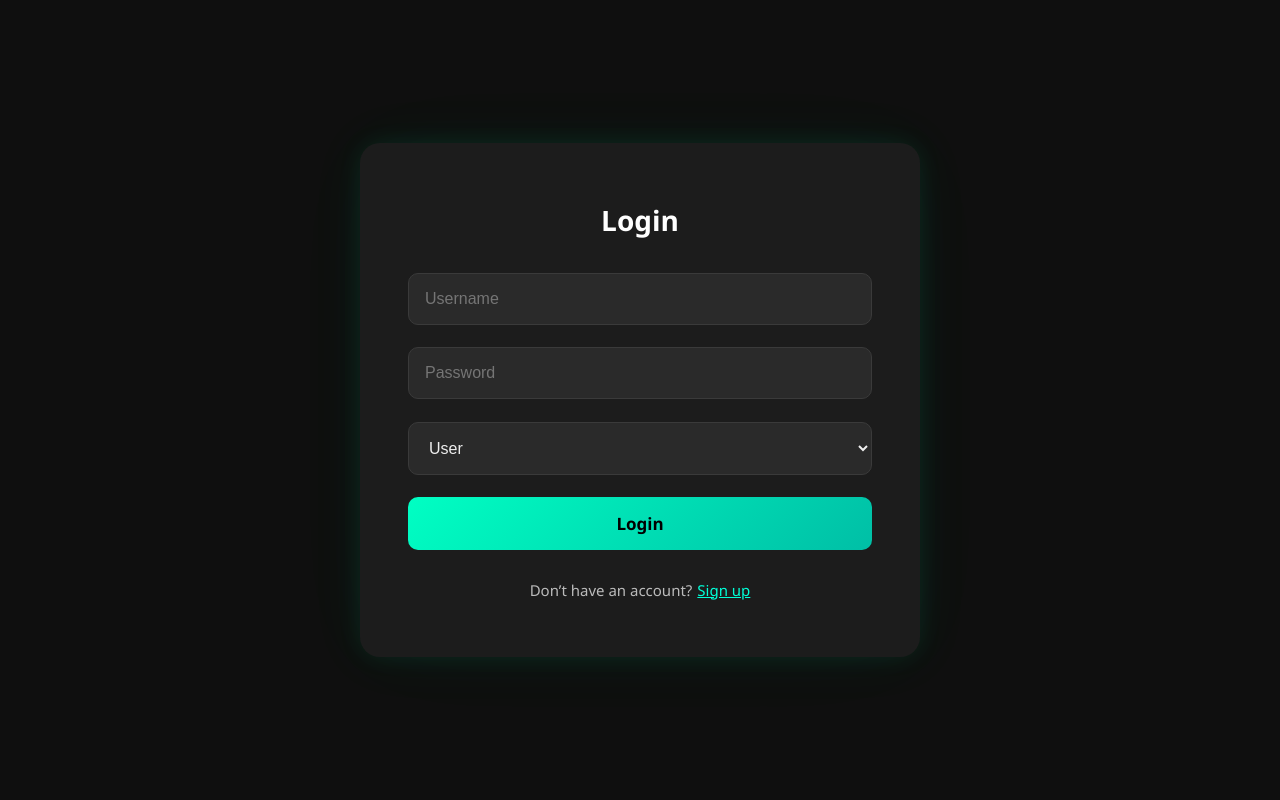
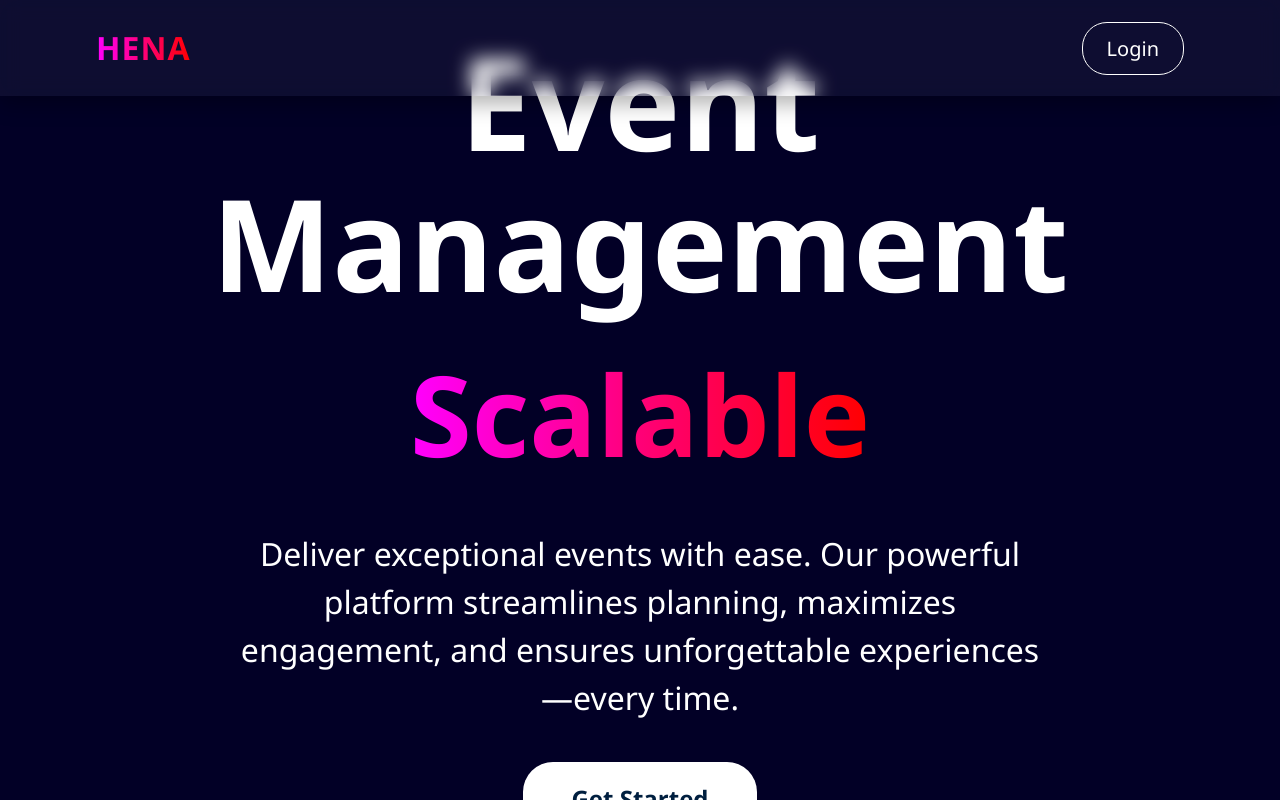
Before and after one commit to Sarah-Mazhar/Aspect-henaApp, a React (Vite) app in the folder frontend/: page / in a window 1280 px wide. Before the commit this address led to /login. Built offline with nearby package versions, Linux system fonts and the light colour scheme.

Commit message:
landing page

```diff
--- a/frontend/package.json
+++ b/frontend/package.json
@@ -11,6 +11,7 @@
   },
   "dependencies": {
     "axios": "^1.9.0",
+    "framer-motion": "^12.12.1",
     "react": "^19.1.0",
     "react-dom": "^19.1.0",
     "react-icons": "^5.5.0",
--- a/frontend/src/App.jsx
+++ b/frontend/src/App.jsx
@@ -15,12 +15,14 @@ import HostCreateEventPage from "./features/host/HostCreateEventPage";
 import AdminProfilePage from "./features/admin/adminProfilePage";
 import HostProfilePage from "./features/host/HostProfilePage";
 import UserProfilePage from "./features/user/UserProfilePage";
+import LandingPage from './features/home/LandingPage';
 
 function App() {
   return (
     <Routes>
       {/* Public Routes */}
-      <Route path="/" element={<Navigate to="/login" />} />
+      <Route path="/" element={<LandingPage />} />
+      {/* <Route path="/" element={<Navigate to="/login" />} /> */}
       <Route path="/signup" element={<Register />} />
       <Route path="/login" element={<Login />} />
 
--- /dev/null
+++ b/frontend/src/features/home/LandingPage.css
@@ -0,0 +1,146 @@
+* {
+  box-sizing: border-box;
+}
+
+body, html, #root {
+  margin: 0;
+  padding: 0;
+  height: 100%;
+  width: 100%;
+  font-family: 'Segoe UI', Tahoma, Geneva, Verdana, sans-serif;
+  background: #020026;
+  overflow: hidden;
+}
+
+.landing-wrapper {
+  height: 100vh;
+  width: 100vw;
+  display: flex;
+  flex-direction: column;
+  color: white;
+  background: #020026;
+}
+
+/* Gradient text */
+.gradient-text {
+  background: linear-gradient(to right, #ff00ff, #ff0077, #ff0000);
+  -webkit-background-clip: text;
+  -webkit-text-fill-color: transparent;
+}
+
+/* Navbar */
+.navbar {
+  display: flex;
+  justify-content: space-between;
+  align-items: center;
+  padding: 3rem 6rem;
+  font-size: 1.5rem;
+  background: rgba(255, 255, 255, 0.05);
+  backdrop-filter: blur(10px);
+  box-shadow: 0 8px 20px rgba(0, 0, 0, 0.3);
+  z-index: 1;
+}
+
+.nav-left {
+  display: flex;
+  align-items: center;
+}
+
+.nav-logo {
+  display: flex;
+  align-items: center;
+  gap: 0.5rem;
+  font-size: 2rem;
+  font-weight: bold;
+  letter-spacing: 1px;
+}
+
+.nav-right button {
+  margin-left: 1rem;
+  background: transparent;
+  color: white;
+  border: 1px solid white;
+  padding: 0.75rem 1.5rem;
+  border-radius: 25px;
+  cursor: pointer;
+  font-size: 1.25rem;
+}
+
+/* Main Content */
+.landing-container {
+  flex: 1;
+  display: flex;
+  flex-direction: column;
+  justify-content: center;
+  align-items: center;
+  text-align: center;
+  padding: 0 1rem;
+  margin-top: 2rem;
+}
+
+.main-title {
+  font-size: 8rem;
+  font-weight: bold;
+  line-height: 1.1;
+  margin: 0;
+  text-align: center;
+}
+
+.changing-word {
+  display: block;
+  font-weight: bold;
+  background: linear-gradient(to right, #ff00ff, #ff0077, #ff0000);
+  -webkit-background-clip: text;
+  -webkit-text-fill-color: transparent;
+  font-size: 7rem;
+  margin-top: 1rem;
+}
+
+p {
+  font-size: 2rem;
+  margin-top: 2rem;
+  max-width: 800px;
+}
+
+/* Get Started Button */
+.get-started {
+  margin-top: 2.5rem;
+  padding: 1.25rem 3rem;
+  background: white;
+  color: #001f3f;
+  font-size: 1.5rem;
+  border: none;
+  border-radius: 30px;
+  cursor: pointer;
+  font-weight: bold;
+}
+
+.get-started:hover {
+  background-color: #ccc;
+}
+
+/* All icons fading in at once and staying */
+.fade-all-icons {
+  margin-top: 6rem;
+  display: flex;
+  justify-content: center;
+  align-items: center;
+  gap: 4rem;
+  flex-wrap: wrap;
+}
+
+.feature-static {
+  display: flex;
+  flex-direction: column;
+  align-items: center;
+  font-size: 1.5rem;
+  font-weight: bold;
+  text-align: center;
+  color: white;
+}
+
+.feature-static .feature-icon {
+  font-size: 4rem;
+  margin-bottom: 1rem;
+  color: #ff80ab;
+}
--- /dev/null
+++ b/frontend/src/features/home/LandingPage.jsx
@@ -0,0 +1,82 @@
+import React, { useEffect, useState } from 'react';
+import './LandingPage.css';
+import { useNavigate } from 'react-router-dom';
+import { motion, AnimatePresence } from 'framer-motion';
+import { FaBolt, FaChartLine, FaCloud, FaMagic } from 'react-icons/fa';
+
+const words = ['Efficient', 'Scalable', 'Digitized', 'Simplified'];
+
+const featureItems = [
+  { icon: <FaBolt className="feature-icon" />, label: 'Efficient' },
+  { icon: <FaChartLine className="feature-icon" />, label: 'Scalable' },
+  { icon: <FaCloud className="feature-icon" />, label: 'Digitized' },
+  { icon: <FaMagic className="feature-icon" />, label: 'Simplified' },
+];
+
+const LandingPage = () => {
+  const [index, setIndex] = useState(0);
+  const navigate = useNavigate();
+
+  useEffect(() => {
+    const interval = setInterval(() => {
+      setIndex(prev => (prev + 1) % words.length);
+    }, 3000);
+    return () => clearInterval(interval);
+  }, []);
+
+  return (
+    <div className="landing-wrapper">
+      <nav className="navbar">
+        <div className="nav-left">
+          <span className="nav-logo">
+            <span className="gradient-text">HENA</span>
+          </span>
+        </div>
+        <div className="nav-right">
+          <button onClick={() => navigate('/login')}>Login</button>
+        </div>
+      </nav>
+
+      <div className="landing-container">
+        <div className="main-title">Event Management</div>
+        <AnimatePresence mode="wait">
+          <motion.div
+            key={words[index]}
+            className="changing-word"
+            initial={{ opacity: 0, y: 10 }}
+            animate={{ opacity: 1, y: 0 }}
+            exit={{ opacity: 0, y: -10 }}
+            transition={{ duration: 0.5 }}
+          >
+            {words[index]}
+          </motion.div>
+        </AnimatePresence>
+        <p>
+          Deliver exceptional events with ease. Our powerful platform streamlines
+          planning, maximizes engagement, and ensures unforgettable experiences—every time.
+        </p>
+
+        <button className="get-started" onClick={() => navigate('/login')}>
+          Get Started
+        </button>
+
+        {/* All icons fading in together and staying static */}
+        <motion.div
+          className="fade-all-icons"
+          initial={{ opacity: 0 }}
+          animate={{ opacity: 1 }}
+          transition={{ duration: 1.5 }}
+        >
+          {featureItems.map((item, index) => (
+            <div className="feature-static" key={index}>
+              {item.icon}
+              <span>{item.label}</span>
+            </div>
+          ))}
+        </motion.div>
+      </div>
+    </div>
+  );
+};
+
+export default LandingPage;
```
Also changed, not shown: 1 other file (tests, documents, lock files or other folders).
